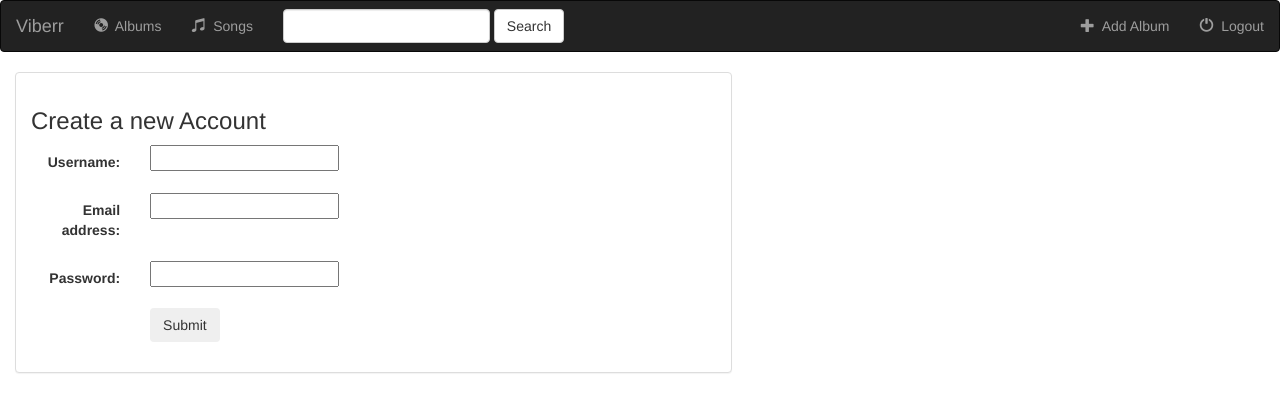
After one commit to Andriy-sth/Music-django_1.9, a Django app: page /music/register/ in a window 1280 px wide. The commit adds this page. Shown: the top 412 px of the page. Run offline with Django 3.2, Linux system fonts and the light colour scheme; some libraries are stand-ins or nearby versions.

Commit message:
add registration form and login

```diff
--- /dev/null
+++ b/music/forms.py
@@ -0,0 +1,10 @@
+from django.contrib.auth.models import User
+from  django import forms
+
+
+class UserForm(forms.ModelForm):
+    password = forms.CharField(widget=forms.PasswordInput)
+
+    class Meta:
+        model = User
+        fields = ['username', 'email', 'password']
--- a/music/models.py
+++ b/music/models.py
@@ -6,7 +6,7 @@ class Album(models.Model):
     artist = models.CharField(max_length=250)
     album_title = models.CharField(max_length=500)
     genre = models.CharField(max_length=100)
-    album_logo = models.CharField(max_length=1000)
+    album_logo = models.FileField()
 
     def get_absolute_url(self):
         return reverse('music:detail', kwargs={'pk': self.pk})
--- a/music/templates/music/detail.html
+++ b/music/templates/music/detail.html
@@ -13,7 +13,7 @@
                     <div class="panel-body">
                         <a href="{% url 'music:detail' album.id %}">
                             {% if album.album_logo %}
-                                <img src="{{ album.album_logo }}" class="img-responsive">
+                                <img src="{{ album.album_logo.url }}" class="img-responsive">
                             {% else %}
                                 <h3>No image to display</h3>
                             {% endif %}
--- a/music/templates/music/index.html
+++ b/music/templates/music/index.html
@@ -11,10 +11,12 @@
             </div>
             {% if all_albums %}
                 {% for album in all_albums %}
+
                     <div class="col-sm-4 col-lg-2">
                         <div class="thumbnail">
+
                             <a href="{% url 'music:detail' album.id %}">
-                                <img src="{{ album.album_logo }}" class="img-responsive">
+                                <img src="{{ album.album_logo.url }}" class="img-responsive">
                             </a>
                             <div class="caption">
                                 <h2>{{ album.album_title }}</h2>
--- /dev/null
+++ b/music/templates/music/registration_form.html
@@ -0,0 +1,31 @@
+{% extends 'music/base.html' %}
+{% block title %} Register {% endblock %}
+
+
+{% block body %}
+    <div class="container-fluid">
+
+        <div class="row">
+
+            <div class="col-sm-12 col-md-7">
+                <div class="panel panel-default">
+                    <div class="panel-body">
+                        <h3>Create a new Account</h3>
+                        <form class="form-horizontal" action="" method="post" enctype="multipart/form-data">
+                            {% csrf_token %}
+                            {% include 'music/form-template.html' %}
+                            <div class="form-group">
+                                <div class="col-sm-offset-2 col-sm-10">
+                                    <button type="submit" class="btn btn success">Submit</button>
+
+                                </div>
+                            </div>
+
+                        </form>
+
+                    </div>
+                </div>
+            </div>
+        </div>
+    </div>
+{% endblock %}
--- a/music/urls.py
+++ b/music/urls.py
@@ -7,9 +7,11 @@ urlpatterns = [
     # /music/
     url(r'^$', views.IndexView.as_view(), name='index'),
 
+    url(r'^register/$', views.UserFormView.as_view(), name='register'),
+
     # /music/album_id/
     url(r'^(?P<pk>[0-9]+)/$', views.DetailView.as_view(), name='detail'),
-    #/music/album/add/
+    # /music/album/add/
     url(r'album/add/$', views.AlbumCreate.as_view(), name='album-add'),
 
     url(r'album/(?P<pk>[0-9]+)/$', views.AlbumUpdate.as_view(), name='album-update'),
--- a/music/views.py
+++ b/music/views.py
@@ -1,7 +1,11 @@
 from django.views import generic
 from django.views.generic.edit import CreateView, UpdateView, DeleteView
 from django.core.urlresolvers import reverse_lazy
+from django.shortcuts import render, redirect
+from django.contrib.auth import authenticate, login
 from .models import Album
+from django.views.generic import View
+from .forms import UserForm
 
 
 class IndexView(generic.ListView):
@@ -30,3 +34,35 @@ class AlbumUpdate(UpdateView):
 class AlbumDelete(DeleteView):
     model = Album
     success_url = reverse_lazy('music:index')
+
+
+class UserFormView(View):
+    form_class = UserForm
+    template_name = 'music/registration_form.html'
+
+    def get(self, request):
+        form = self.form_class(None)
+        return render(request, self.template_name, {'form': form})
+
+    def post(self, request):
+        form = self.form_class(request.POST)
+
+        if form.is_valid():
+
+            user = form.save(commit=False)
+
+            # cleaned data
+            username = form.cleaned_data['username']
+            password = form.cleaned_data['password']
+            user.set_password(password)
+            user.save()
+
+            # returs User object
+            user = authenticate(username=username, password=password)
+
+            if user is not None:
+                if user.is_active:
+                    login(request, user)
+                    return redirect('music:index')
+
+        return render(request, self.template_name, {'form': form})
--- a/website/urls.py
+++ b/website/urls.py
@@ -1,7 +1,7 @@
 from django.conf.urls import url, include
 from django.contrib import admin
-
-from music import views
+from django.conf import settings
+from django.conf.urls.static import static
 
 urlpatterns = [
     #home
@@ -9,3 +9,7 @@ urlpatterns = [
     url(r'^admin/', admin.site.urls),
     url(r'^music/', include('music.urls'))
 ]
+
+if settings.DEBUG:
+    urlpatterns += static(settings.STATIC_URL, document_root=settings.STATIC_ROOT)
+    urlpatterns += static(settings.MEDIA_URL, document_root=settings.MEDIA_ROOT)
```
Also changed, not shown: website/settings.py (+3 -6 lines), db.sqlite3, music/migrations/0003_auto_20170420_2033.py (added).
